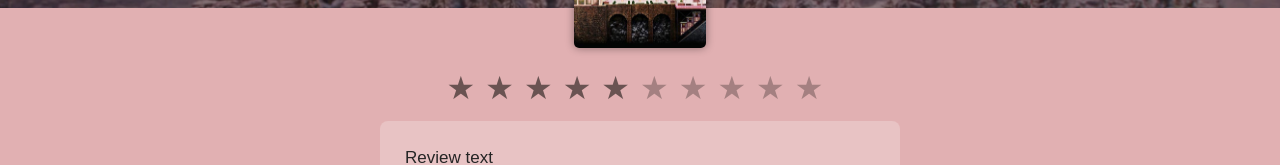
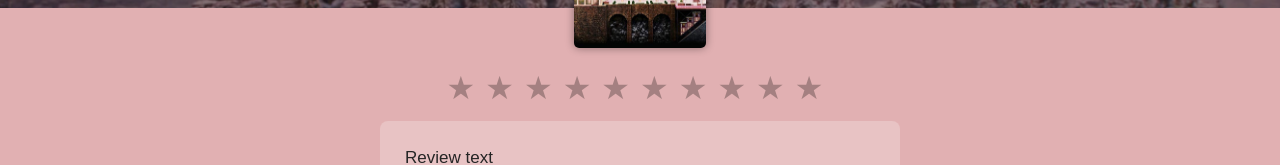
Before and after one commit to romanzemerov/40730-what-to-watch-7, a React (Create React App) app in the folder project/: page /films/G5oKbk26c20fDIiwxEk3v/review in a window 1280 px wide. Shown: the part 375-540 px from the top of the page. Built offline with nearby package versions, Linux system fonts and the light colour scheme.

Commit message:
Change constants name

```diff
--- a/project/src/components/comment-form/comment-form.jsx
+++ b/project/src/components/comment-form/comment-form.jsx
@@ -1,11 +1,11 @@
 import React, { useState } from 'react';
 import { Rating } from '../rating/rating';
 
-const defaultRatingValue = 5;
-const minCommentLength = 50;
+const DEFAULT_RATING_VALUE = 0;
+const MIN_COMMENT_LENGTH = 50;
 
 function CommentForm() {
-  const [rating, setRating] = useState(defaultRatingValue);
+  const [rating, setRating] = useState(DEFAULT_RATING_VALUE);
   const [comment, setComment] = useState('');
 
   const formSubmitHandler = (e) => {
@@ -37,7 +37,7 @@ function CommentForm() {
           <button
             className="add-review__btn"
             type="submit"
-            disabled={comment.length < minCommentLength}
+            disabled={comment.length < MIN_COMMENT_LENGTH}
           >
             Post
           </button>
```
